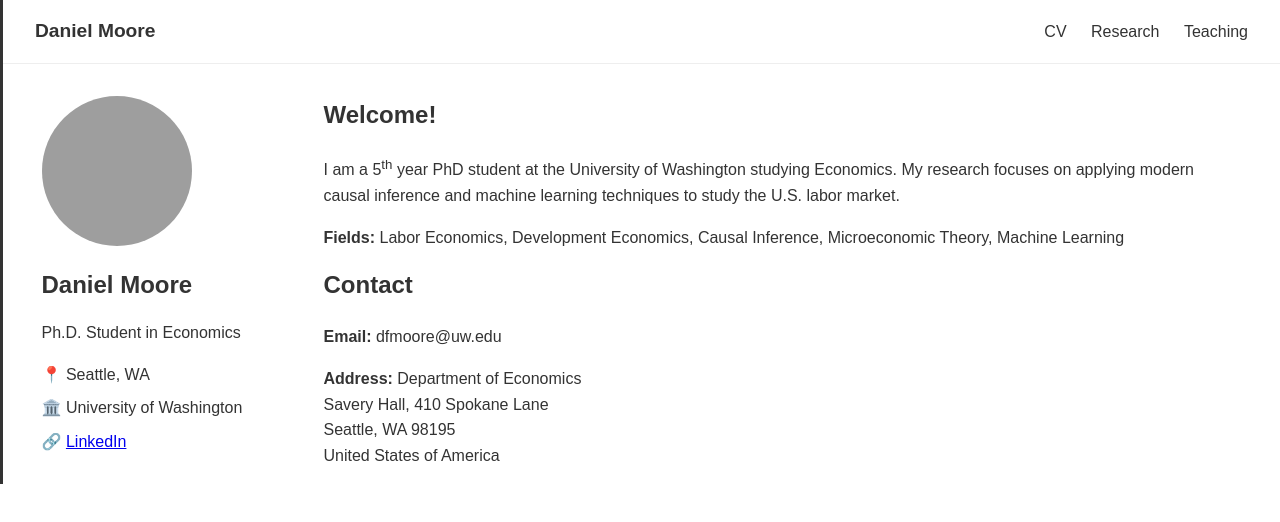
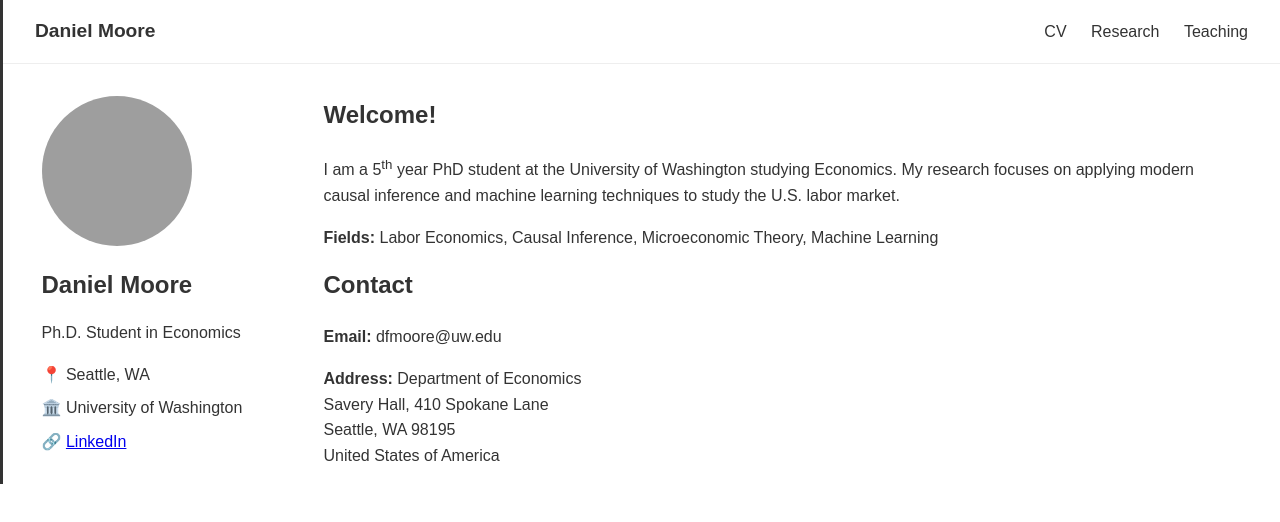
Before and after one commit to adfmoore/adfmoore.github.io, a plain HTML site: page index.html in a window 1280 px wide. Drawn offline with Linux system fonts and the light colour scheme; grey boxes are pictures that could not be loaded.

Commit message:
Update index.html
Updated fields.

```diff
--- a/index.html
+++ b/index.html
@@ -35,7 +35,7 @@
         <h1>Welcome!</h1>
         <p>I am a 5<sup>th</sup> year PhD student at the University of Washington studying Economics. My research focuses on applying modern causal inference and machine learning techniques to study the U.S. labor market.
 		</p>
-        <p><strong>Fields:</strong> Labor Economics, Development Economics, Causal Inference, Microeconomic Theory, Machine Learning</p>
+        <p><strong>Fields:</strong> Labor Economics, Causal Inference, Microeconomic Theory, Machine Learning</p>
       </section>
 
       <section>
```
